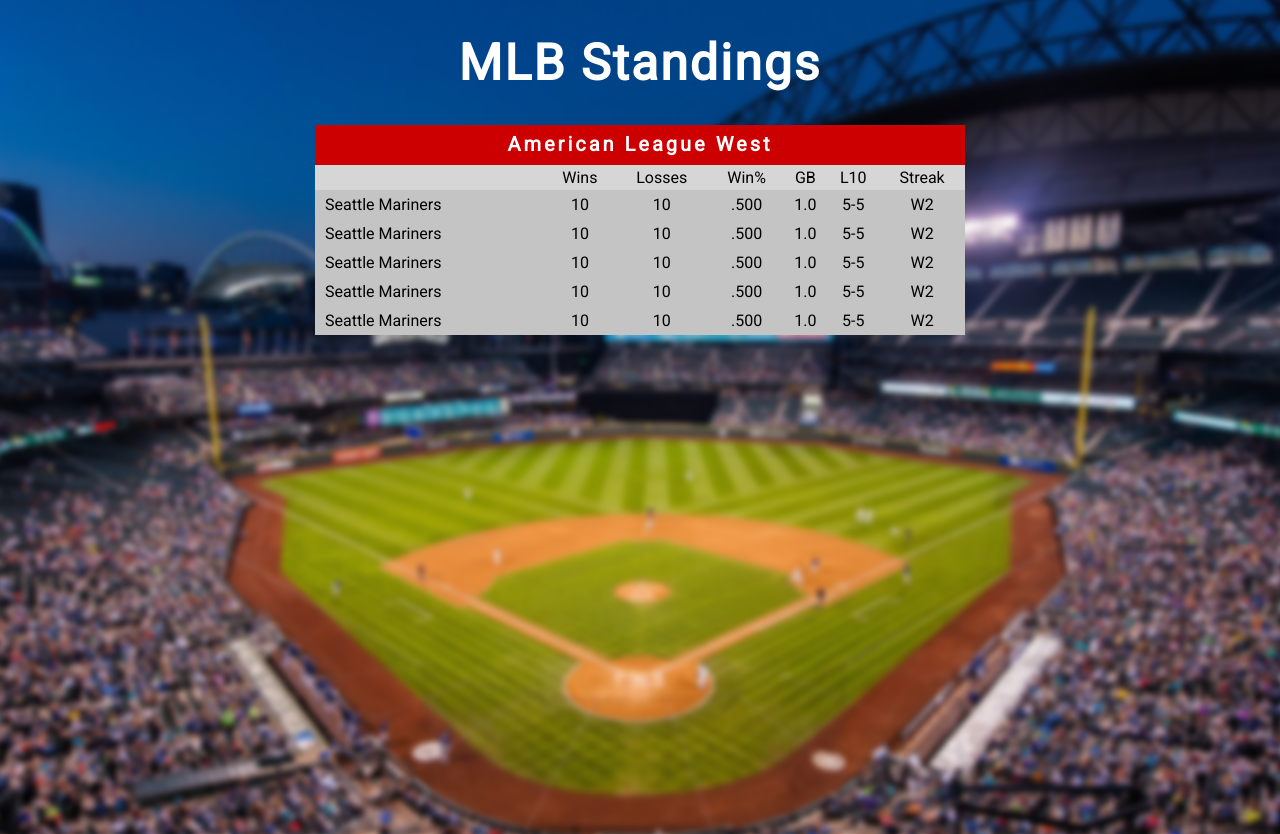
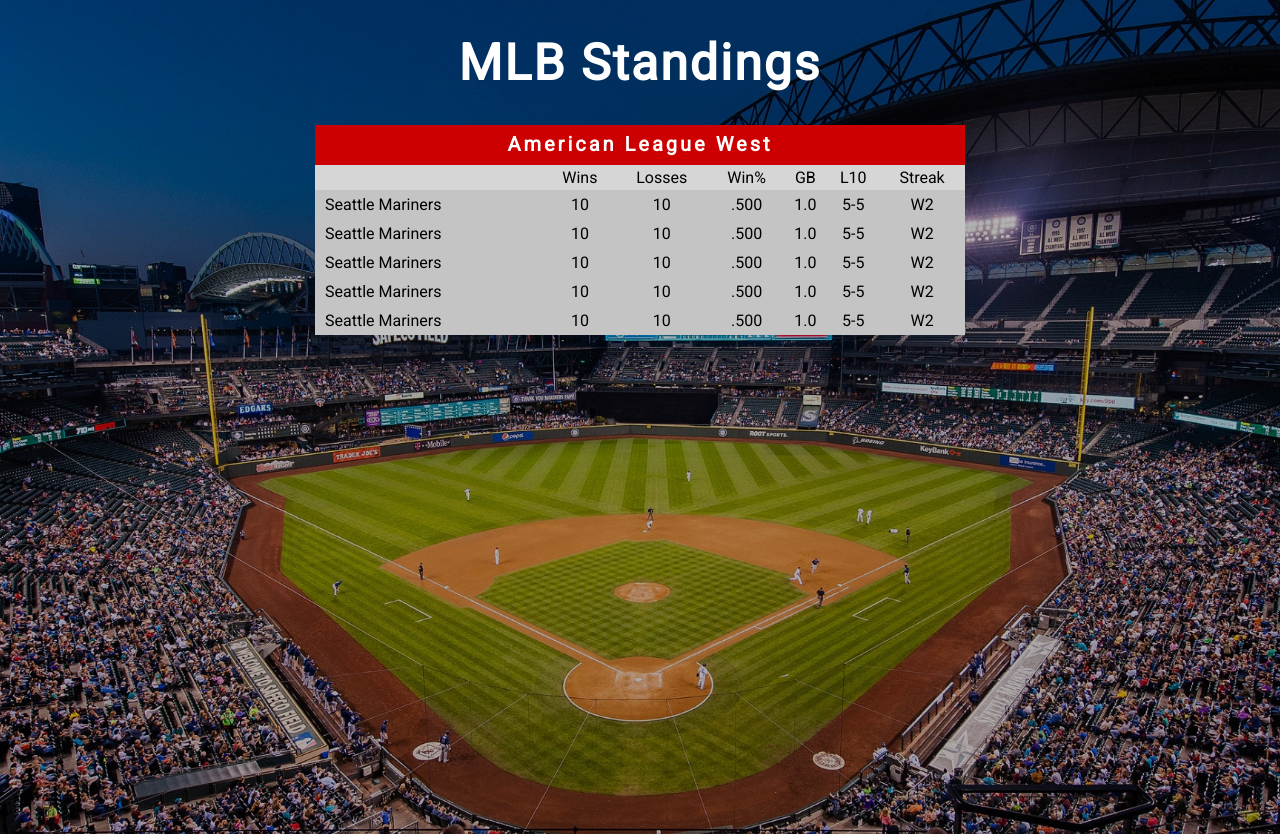
Before and after one commit to JohnHenry-Ward/MLBStandings, a PHP site: page / in a window 1280 px wide. Run offline with PHP 8.4, Linux system fonts and the light colour scheme.

Commit message:
edited background image

```diff
--- a/css/style.css
+++ b/css/style.css
@@ -18,6 +18,7 @@ body, html{
     background-size: cover;
     z-index: -1;
     filter: blur(3px);
+    filter: brightness(70%);
     transform: scale(1.1);
     position: fixed;
 }
```
